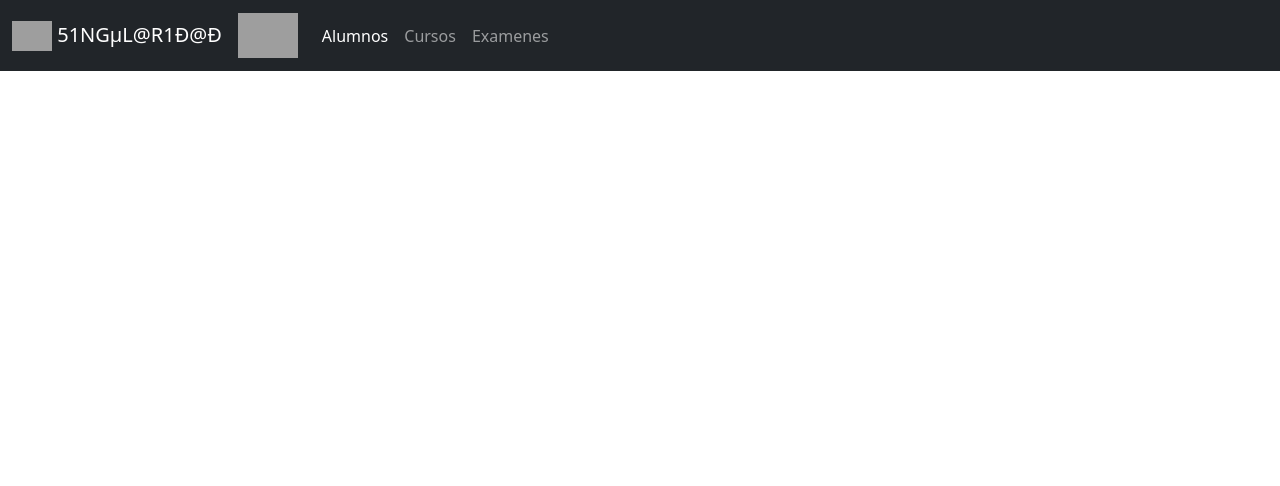
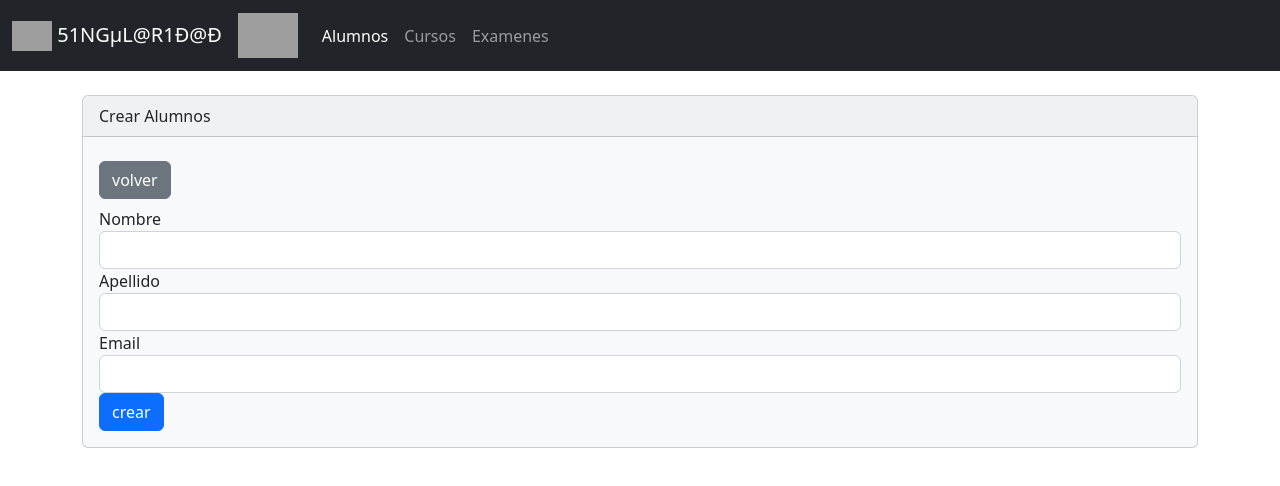
Before and after one commit to Hackathon-ChatGPT-NTTDATA/plataformaacademica, an Angular app in the folder cursos/: page /alumnos/form/id in a window 1280 px wide. Before the commit this address led to /. Shown: the top 486 px of the page. Built offline with nearby package versions, Linux system fonts and the light colour scheme; grey boxes are pictures that could not be loaded.

Commit message:
chore[19]: formulario crear version 1

```diff
--- a/cursos/src/app/app-routing.module.ts
+++ b/cursos/src/app/app-routing.module.ts
@@ -9,6 +9,7 @@ const routes: Routes = [
   {path:'',pathMatch:'full',redirectTo:'Cursos'},
   {path: 'alumnos', component: AlumnosComponent},
   {path: 'alumnos/form', component: AlumnosFormComponent},
+  {path: 'alumnos/form/id', component: AlumnosFormComponent},
   {path: 'cursos', component: CursosComponent},
   {path: 'examenes', component: ExamenesComponent}
 ];
--- a/cursos/src/app/app.module.ts
+++ b/cursos/src/app/app.module.ts
@@ -1,7 +1,7 @@
+import { BrowserModule } from '@angular/platform-browser';
 import { NgModule } from '@angular/core';
-import { BrowserModule } from '@angular/platform-browser';
 import { HttpClientModule} from '@angular/common/http';
-
+import { FormsModule } from '@angular/forms';
 import { AppRoutingModule } from './app-routing.module';
 import { AppComponent } from './app.component';
 import { AlumnosComponent } from './components/alumnos/alumnos.component';
@@ -9,7 +9,7 @@ import { CursosComponent } from './components/cursos/cursos.component';
 import { ExamenesComponent } from './components/examenes/examenes.component';
 import { LayoutModule } from './layout/layout.module';
 import { AlumnosFormComponent } from './components/alumnos/alumnos-form.component';
-import { FormsModule } from '@angular/forms';
+
 
 @NgModule({
   declarations: [
--- a/cursos/src/app/components/alumnos/alumnos-form.component.html
+++ b/cursos/src/app/components/alumnos/alumnos-form.component.html
@@ -2,27 +2,36 @@
   <div class="card-header">{{titulo}}</div>
   <div class="card-body">
     <button class="btn btn-secondary my-2" routerLink="/alumnos">volver</button>
+
     <form>
         <div class="form-group">
              <label for="nombre">Nombre </label>
-        <input type="text" name="nombre" class="form-control"
+             <input type="text" name="nombre" class="form-control" id="nombre"
              [(ngModel)]="alumno.nombre">
+             <div class="alert alert-danger" *ngIf="error && error.nombre">
+             {{ error.nombre }}
         </div>
-
+        </div>
       <div class="form-group">
            <label for="apellido">Apellido </label>
-        <input type="text" name="apellido" class="form-control"
+           <input type="text" name="apellido" class="form-control" id="apellido"
            [(ngModel)]="alumno.apellido">
+           <div class="alert alert-danger" *ngIf="error && error.apellido">
+           {{ error.apellido }}
         </div>
-
+      </div>
       <div class="form-group">
            <label for="email">Email </label>
-        <input type="text" name="email" class="form-control"
+           <input type="text" name="email" class="form-control" id="email"
            [(ngModel)]="alumno.email">
+           <div class="alert alert-danger" *ngIf="error && error.email">
+           {{ error.email }}
         </div>
+      </div>
+      <div class="form-group">
+          <button type="button" class="btn btn-primary" (click)="alumno.id? editar(): crear()">{{alumno.id? 'editar()': 'crear'}}
 
-      <div class="form-group">
-        <button type="button" class="btn btn-primary" (click)="crear()">crear</button>
+          </button>
       </div>
 
 
--- a/cursos/src/app/components/alumnos/alumnos-form.component.ts
+++ b/cursos/src/app/components/alumnos/alumnos-form.component.ts
@@ -1,5 +1,5 @@
 import { Component, OnInit } from '@angular/core';
-import { Router } from '@angular/router';
+import { ActivatedRoute, Router } from '@angular/router';
 import { Alumno } from 'src/app/models/alumno';
 import { AlumnoService } from 'src/app/services/alumno.service';
 
@@ -14,9 +14,20 @@ export class AlumnosFormComponent implements OnInit {
   titulo = "Crear Alumnos";
   alumno: Alumno = new Alumno();
 
-constructor(private service: AlumnoService, private router: Router){}
+  error:any;
 
-ngOnInit() {}
+constructor(private service: AlumnoService,
+            private router: Router,
+            private route: ActivatedRoute){}
+
+ngOnInit() {
+  this.route.paramMap.subscribe(params=>{
+    const id: number = +params.get('id');
+    if(id){
+      this.service.ver(id).subscribe(alumno => this.alumno=alumno)
+    }
+  })
+}
 
 public crear(): void{
   this.service.crear(this.alumno).subscribe(alumno =>{
@@ -24,7 +35,29 @@ public crear(): void{
     alert(`Alumno ${alumno.nombre} creado con éxitos`);
     this.router.navigate(['/alumnos']);
 
-  })
+  }, err => {
+    if(err.estatus === 400){
+    this.error = err.error;
+    console.log(this.error);
+    }}
+
+
+  );
+}
+
+public editar(): void{
+  this.service.crear(this.alumno).subscribe(alumno =>{
+    console.log(alumno);
+    alert(`Alumno ${alumno.nombre} actualizado con éxitos`);
+    this.router.navigate(['/alumnos']);
+
+  }, err => {
+   if(err.estatus === 400){
+   this.error = err.error;
+   console.log(this.error);
+   }}
+
+  );
 }
 
 }
--- a/cursos/src/app/components/alumnos/alumnos.component.html
+++ b/cursos/src/app/components/alumnos/alumnos.component.html
@@ -19,6 +19,8 @@
           <td>{{alumno.apellido}}</td>
           <td>{{alumno.email}}</td>
           <td>{{alumno.createAt | date:'yyyy/MM/dd'}}</td>
+          <td> <button class="btn btn-secondary btn-sm"
+            [routerLink]="['/alumnos/form',alumno.id]"></button></td>
         </tr>
       </tbody>
     </table>
--- a/cursos/src/app/components/alumnos/alumnos.component.ts
+++ b/cursos/src/app/components/alumnos/alumnos.component.ts
@@ -9,8 +9,7 @@ import { Alumno } from 'src/app/models/alumno';
 })
 export class AlumnosComponent implements OnInit {
   titulo = 'Listado de Alumnos';
-  alumnos: Alumno[
-     ];
+  alumnos: Alumno[];
   constructor(private service: AlumnoService){ }
 
   ngOnInit(){
--- a/cursos/src/app/services/alumno.service.ts
+++ b/cursos/src/app/services/alumno.service.ts
@@ -13,7 +13,7 @@ export class AlumnoService {
 
   private baseEndpoint = 'http://localhost:8090/api/alumnowebflux/all';
 
-  private cabeceras: HttpHeaders = new HttpHeaders({'ContentType': 'application/json'});
+  private cabeceras: HttpHeaders = new HttpHeaders({'Content-Type': 'application/json'});
 
   constructor(private http: HttpClient) { }
 
@@ -22,7 +22,7 @@ export class AlumnoService {
 
 
 
-    public  listar(): Observable<Alumno[]> {
+  public  listar(): Observable<Alumno[]> {
     return this.http.get<Alumno[]>(this.baseEndpoint);
   }
 
@@ -37,8 +37,9 @@ export class AlumnoService {
   public ver (id: number): Observable<Alumno>{
    return this.http.get<Alumno>(`${this.baseEndpoint}/${id}`);
   }
-  public  crear (alumno:Alumno): Observable<Alumno>{
-   return this.http.post<Alumno>(this.baseEndpoint,alumno, {headers: this.cabeceras});
+  public  crear (alumno: Alumno): Observable<Alumno>{
+   return this.http.post<Alumno>(this.baseEndpoint, alumno,
+    { headers: this.cabeceras });
   }
   public editar (alumno:Alumno): Observable<Alumno>{
    return this.http.put<Alumno>(`${this.baseEndpoint}/${alumno.id}`,alumno,{headers: this.cabeceras});
```
Lines whose indentation alone changed are shown as unchanged.
